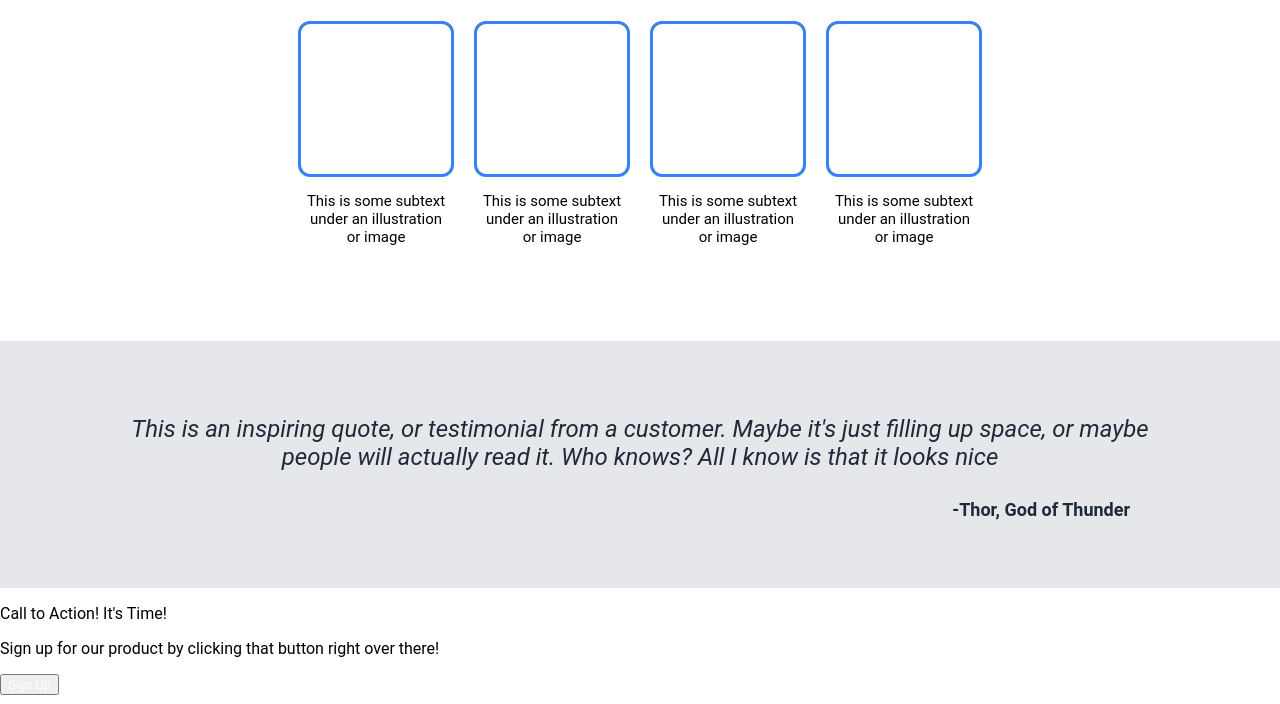
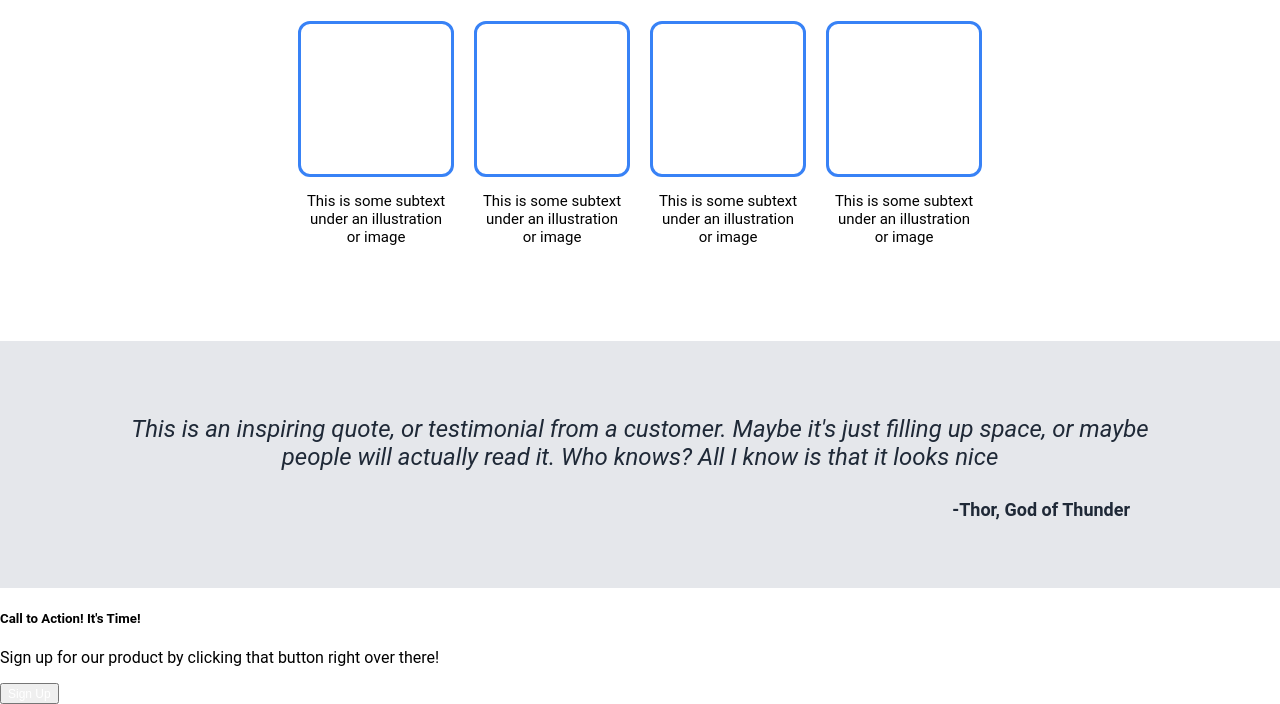
Before and after one commit to parthiv-2006/Landing-Page, a plain HTML site: page index.html in a window 1280 px wide. Shown: the part 507-1211 px from the top of the page. Drawn offline with Linux system fonts and the light colour scheme.

```diff
--- a/index.html
+++ b/index.html
@@ -57,7 +57,7 @@
     <div class="call-to-action">
         <div class="blue-box">
             <div class="text">
-                <p>Call to Action! It's Time!</p>
+                <h5>Call to Action! It's Time!</h5>
                 <p>Sign up for our product by clicking that button right over there!</p>
             </div>
             <button><a href="">Sign Up</a></button>
@@ -65,5 +65,6 @@
 
     </div>
 
+
 </body>
 </html>
```
